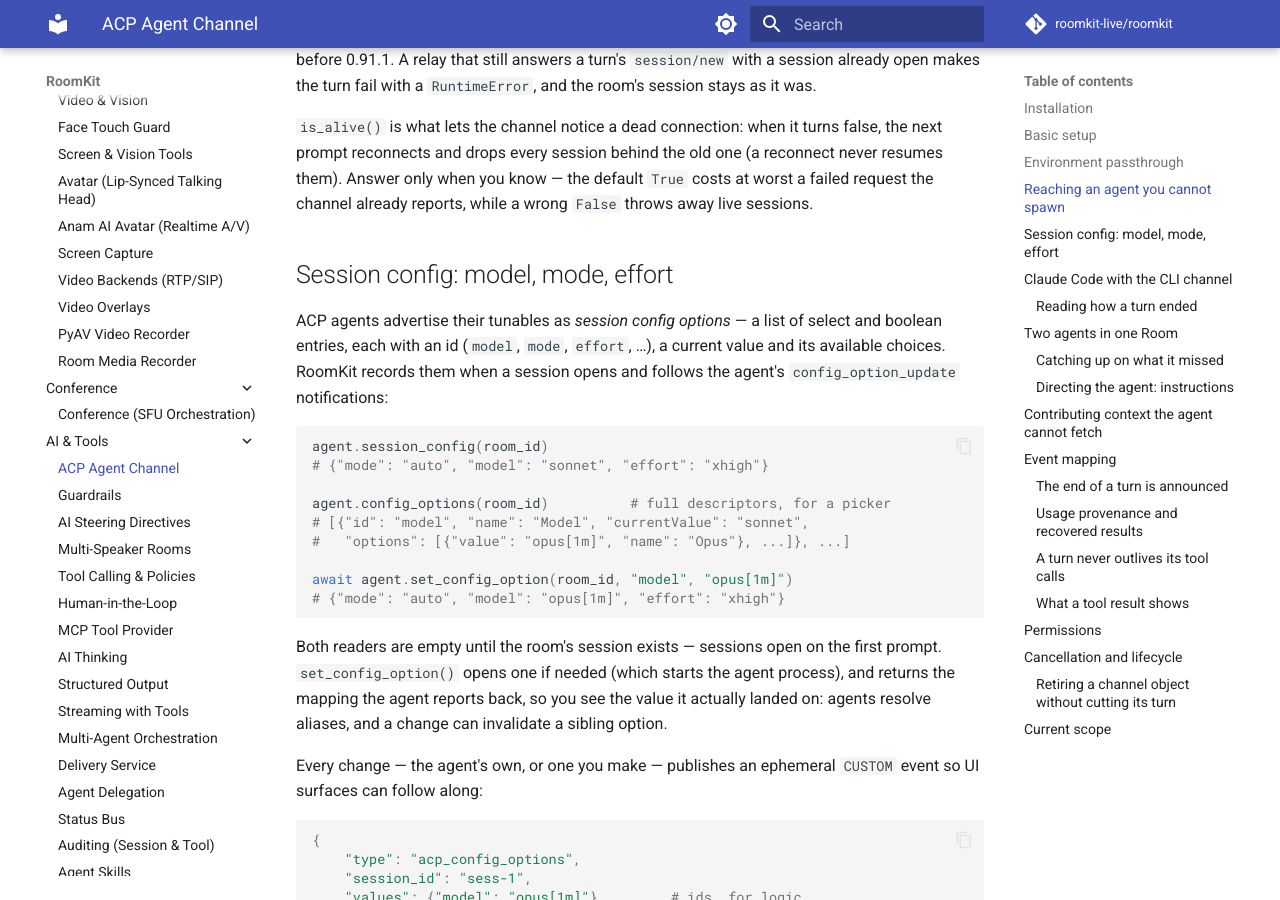
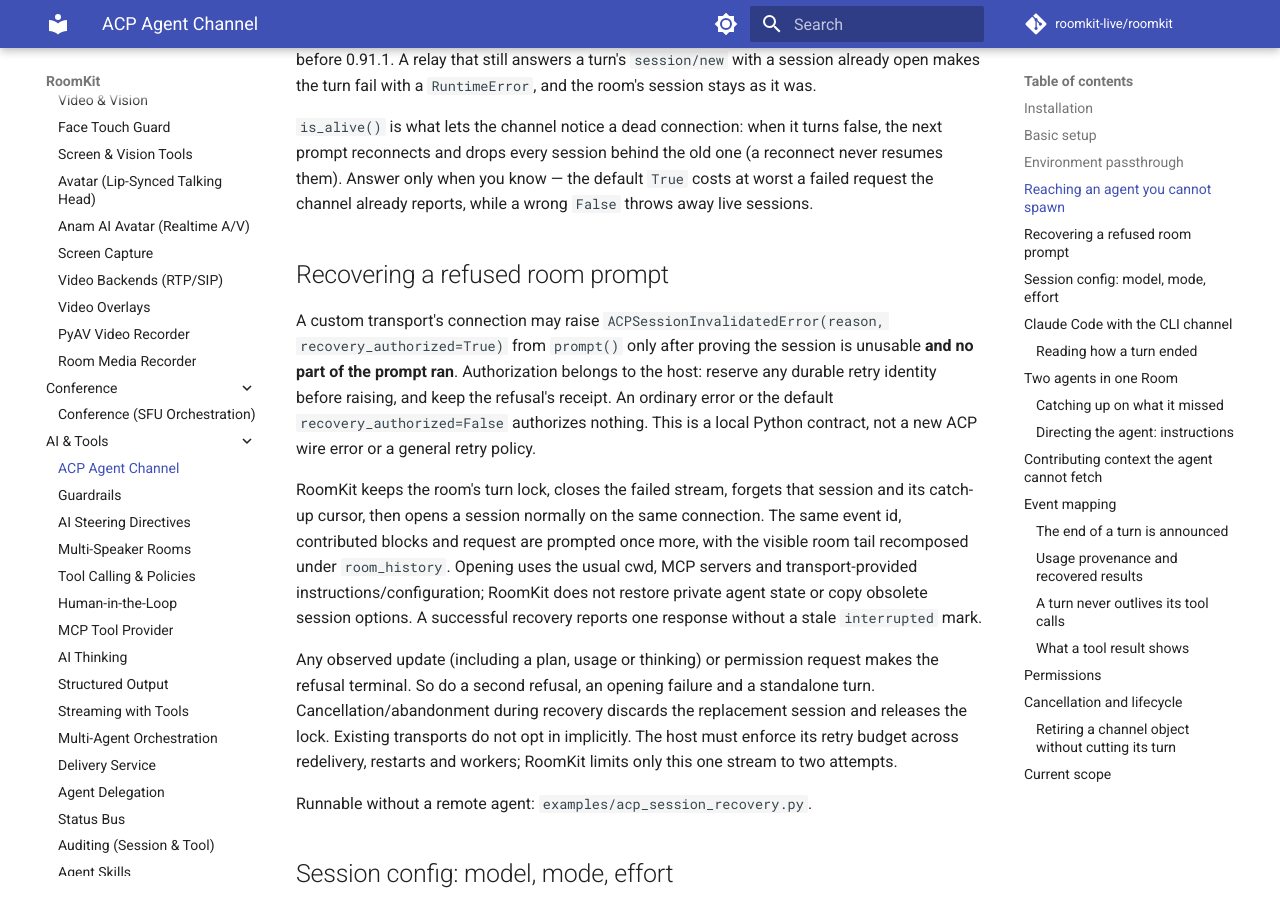
Before and after one commit to roomkit-live/roomkit-docs, an MkDocs documentation site: the page built from docs/guides/acp-channel.md, in a window 1280 px wide and 900 px high, scrolled down 3038 px. Built offline with MkDocs 1.6.1 and Material for MkDocs 9.7.7, drawn with Linux system fonts in a browser that asks for light colours; comment, search, counter and statistics services are not loaded.

Commit message:
docs(acp): document host-authorized session recovery

```diff
--- a/docs/guides/acp-channel.md
+++ b/docs/guides/acp-channel.md
@@ -154,6 +154,33 @@ false, the next prompt reconnects and drops every session behind the old one (a
 reconnect never resumes them). Answer only when you know — the default `True`
 costs at worst a failed request the channel already reports, while a wrong
 `False` throws away live sessions.
+
+## Recovering a refused room prompt
+
+A custom transport's connection may raise
+`ACPSessionInvalidatedError(reason, recovery_authorized=True)` from `prompt()`
+only after proving the session is unusable **and no part of the prompt ran**.
+Authorization belongs to the host: reserve any durable retry identity before
+raising, and keep the refusal's receipt. An ordinary error or the default
+`recovery_authorized=False` authorizes nothing. This is a local Python contract,
+not a new ACP wire error or a general retry policy.
+
+RoomKit keeps the room's turn lock, closes the failed stream, forgets that
+session and its catch-up cursor, then opens a session normally on the same
+connection. The same event id, contributed blocks and request are prompted once
+more, with the visible room tail recomposed under `room_history`. Opening uses
+the usual cwd, MCP servers and transport-provided instructions/configuration;
+RoomKit does not restore private agent state or copy obsolete session options.
+A successful recovery reports one response without a stale `interrupted` mark.
+
+Any observed update (including a plan, usage or thinking) or permission request
+makes the refusal terminal. So do a second refusal, an opening failure and a
+standalone turn. Cancellation/abandonment during recovery discards the replacement
+session and releases the lock. Existing transports do not opt in implicitly.
+The host must enforce its retry budget across redelivery, restarts and workers;
+RoomKit limits only this one stream to two attempts.
+
+Runnable without a remote agent: `examples/acp_session_recovery.py`.
 
 ## Session config: model, mode, effort
 
```
Also changed, not shown: docs/features.md (+8 -0 lines).
